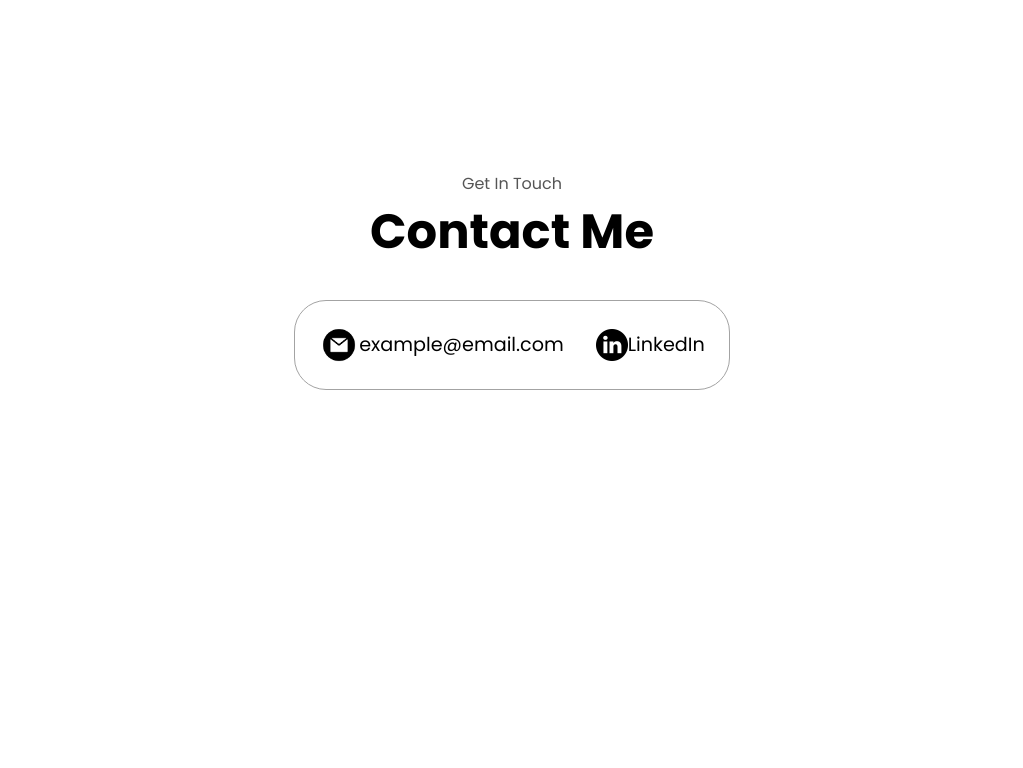
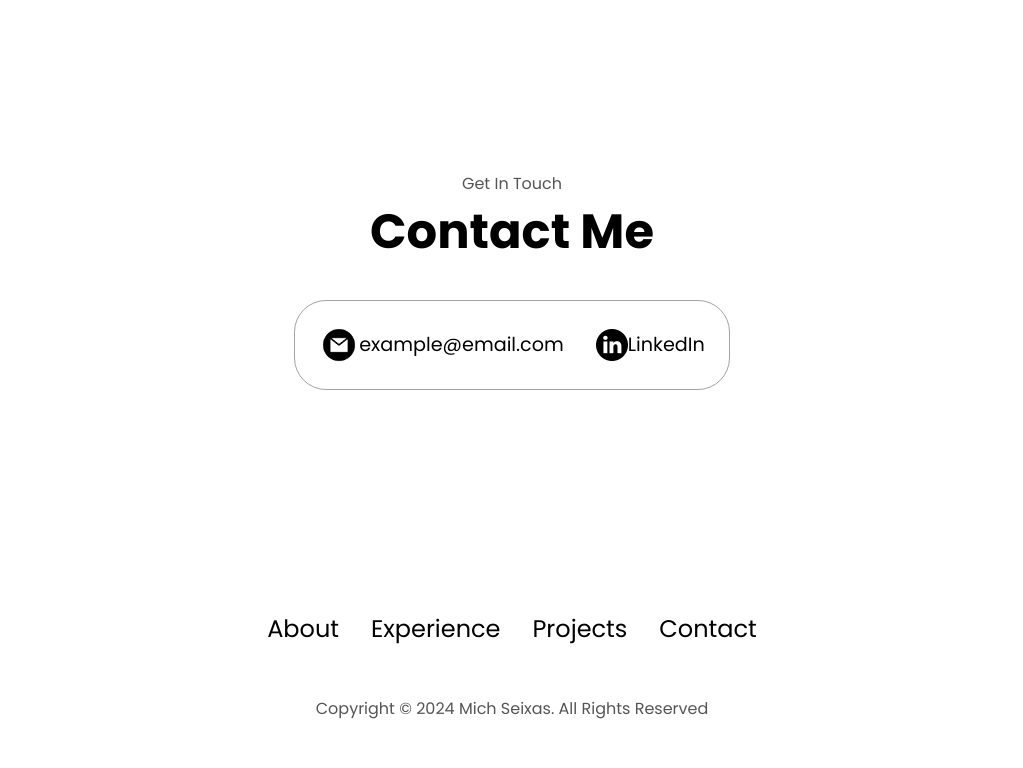
Before and after one commit to michseixas/responsive-portfolio, a plain HTML site: page index.html in a window 1280 px wide. Shown: the part 5417-6185 px from the top of the page, without its empty margins (128-1151 px from the left). Before the commit the page ends 5977 px from the top, so only its background shows below. Drawn offline with Linux system fonts and the light colour scheme.

Commit message:
footer done

```diff
--- a/index.html
+++ b/index.html
@@ -277,6 +277,19 @@
             </div>
         </div>
      </section>
+     <footer>
+        <nav>
+            <div class="nav-links-container">
+                <ul class="nav-links">
+                    <li><a href="#about">About</a></li>
+                    <li><a href="#experience">Experience</a></li>
+                    <li><a href="#projects">Projects</a></li>
+                    <li><a href="#contact">Contact</a></li>
+                </ul>
+            </div>
+        </nav>
+        <p>Copyright &#169; 2024 Mich Seixas. All Rights Reserved</p>
+     </footer>
     <script src="script.js"></script>
 </body>
 </html>
--- a/style.css
+++ b/style.css
@@ -413,3 +413,15 @@ article .icon{
 .email-icon{
     height: 2.5rem;
 }
+
+
+/* footer*/
+
+footer{
+    height: 26vh;
+    margin: 0 1rem;
+}
+
+footer p{
+    text-align: center;
+}
```
